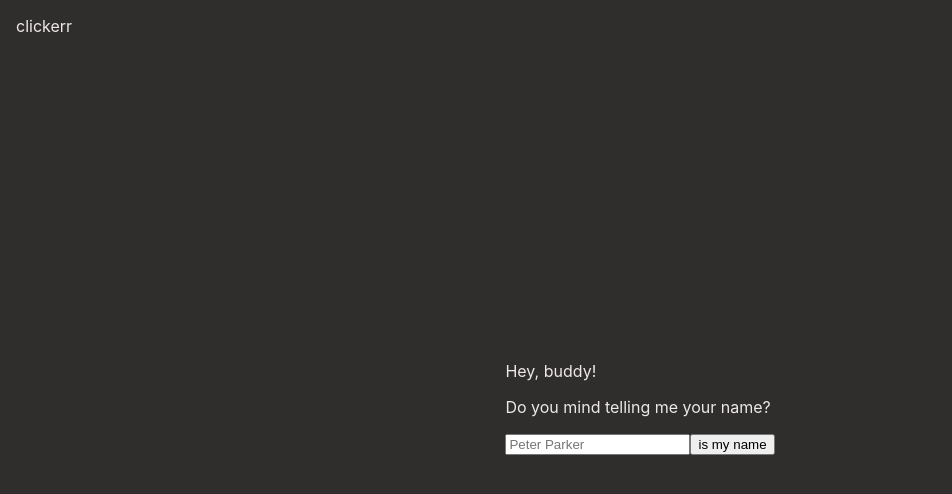
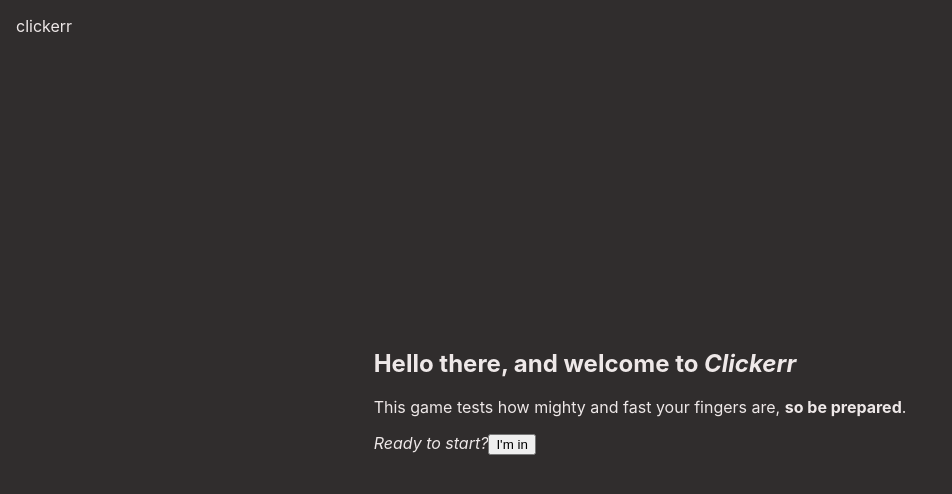
Before and after one commit to oddestdan/ng-01-clickerr, an Angular app: page / in a window 1280 px wide. Shown: the top 494 px of the page, without its empty margins (0-952 px from the left). Built offline with nearby package versions, Linux system fonts and the light colour scheme.

Commit message:
Add About view page as initial mock-page

```diff
--- /dev/null
+++ b/src/app/about-view/about-view.component.html
@@ -0,0 +1,13 @@
+<div class="about">
+  <h2 class="about__welcome">Hello there, and welcome to <em>Clickerr</em></h2>
+  <p class="about__paragraph">
+    This game tests how mighty and fast your fingers are,
+    <b>so be prepared</b>.
+  </p>
+  <p class="about__paragraph">
+    <em>Ready to start?</em
+    ><button class="about__enter" (click)="handleEnterGameClick()">
+      I'm in
+    </button>
+  </p>
+</div>
--- /dev/null
+++ b/src/app/about-view/about-view.component.ts
@@ -0,0 +1,16 @@
+import { Component, OnInit, Output, EventEmitter } from '@angular/core';
+
+@Component({
+  selector: 'app-about-view',
+  templateUrl: './about-view.component.html',
+  styleUrls: ['./about-view.component.scss'],
+})
+export class AboutViewComponent implements OnInit {
+  @Output() enterGame: EventEmitter<void> = new EventEmitter();
+
+  ngOnInit(): void {}
+
+  handleEnterGameClick(): void {
+    this.enterGame.emit();
+  }
+}
--- a/src/app/app.component.html
+++ b/src/app/app.component.html
@@ -18,5 +18,11 @@
       [count]="count"
       [username]="username"
     ></app-result-view>
+
+    <app-about-view
+      class="app__about"
+      *ngSwitchDefault
+      (enterGame)="catchEnterGameEvent()"
+    ></app-about-view>
   </div>
 </div>
--- a/src/app/app.component.ts
+++ b/src/app/app.component.ts
@@ -7,9 +7,13 @@ import { views } from '../constants';
   styleUrls: ['./app.component.scss'],
 })
 export class AppComponent {
-  username: string;
+  username: string = 'Alyx Vance';
   count: number = 0;
-  currentView: string = views.INTRO;
+  currentView: string;
+
+  catchEnterGameEvent(): void {
+    this.currentView = views.INTRO;
+  }
 
   catchInputUsernameEvent(username): void {
     if (username) {
--- a/src/app/app.module.ts
+++ b/src/app/app.module.ts
@@ -9,6 +9,7 @@ import { ResultViewComponent } from './result-view/result-view.component';
 import { IntroViewComponent } from './intro-view/intro-view.component';
 import { HeaderComponent } from './header/header.component';
 import { TimerComponent } from './timer/timer.component';
+import { AboutViewComponent } from './about-view/about-view.component';
 
 @NgModule({
   declarations: [
@@ -18,6 +19,7 @@ import { TimerComponent } from './timer/timer.component';
     GameViewComponent,
     ResultViewComponent,
     IntroViewComponent,
+    AboutViewComponent,
   ],
   imports: [BrowserModule, AppRoutingModule, FormsModule],
   providers: [],
--- a/src/app/game-view/game-view.component.ts
+++ b/src/app/game-view/game-view.component.ts
@@ -6,7 +6,7 @@ import { Component, OnInit, Output, Input, EventEmitter } from '@angular/core';
   styleUrls: ['./game-view.component.scss'],
 })
 export class GameViewComponent implements OnInit {
-  timer: number = 3;
+  timer: number = 10;
   @Input() count: number;
   hasStarted: boolean = false;
 
```
Also changed, not shown: src/app/about-view/about-view.component.scss (added), 1 other file (tests, documents, lock files or other folders).
